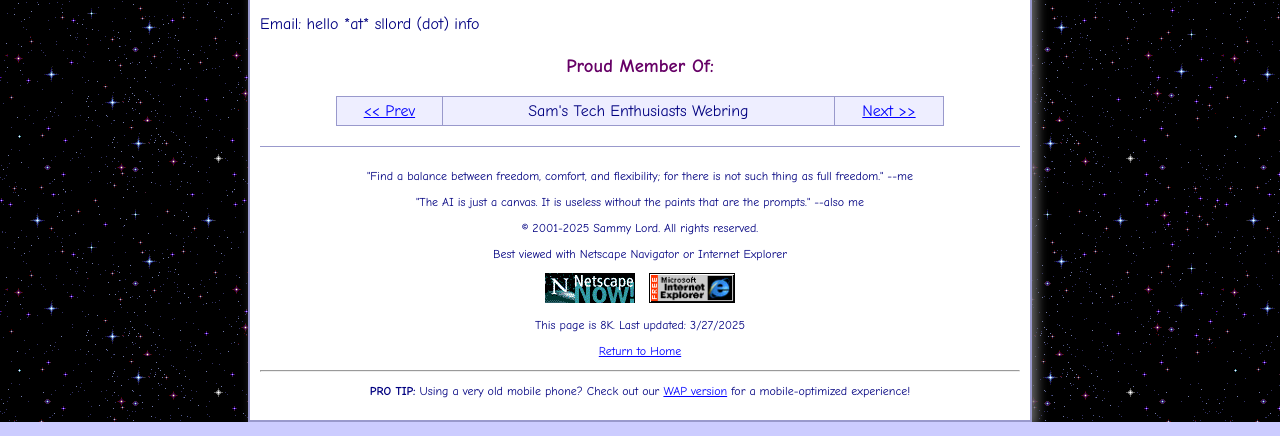
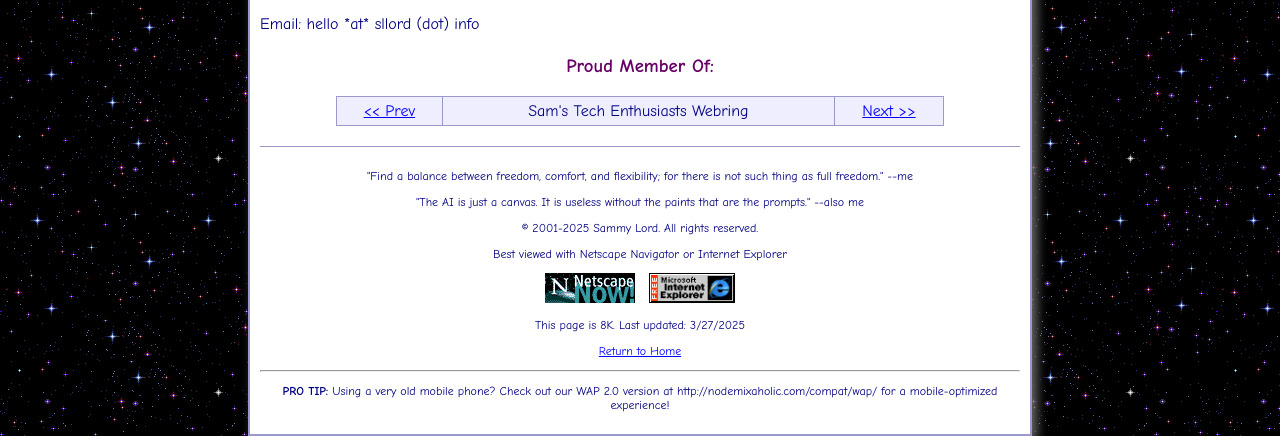
Before and after one commit to SammyLord/nm2.0, a plain HTML site: page index.html in a window 1280 px wide. Shown: the part 1048-1484 px from the top of the page. Drawn offline with Linux system fonts and the light colour scheme.

Commit message:
Minor checkpoint: Fix wap 2.0 details

```diff
--- a/index.html
+++ b/index.html
@@ -161,7 +161,7 @@
             <p><a href="index.html">Return to Home</a></p>
 
             <hr>
-            <p><b>PRO TIP:</b> Using a very old mobile phone? Check out our <a href="compat/wap/index.wml">WAP version</a> for a mobile-optimized experience!</p>
+            <p><b>PRO TIP:</b> Using a very old mobile phone? Check out our WAP 2.0 version at http://nodemixaholic.com/compat/wap/ for a mobile-optimized experience!</p>
         </footer>
     </div>
 
```
Also changed, not shown: compat/index.html (+1 -1 lines).
